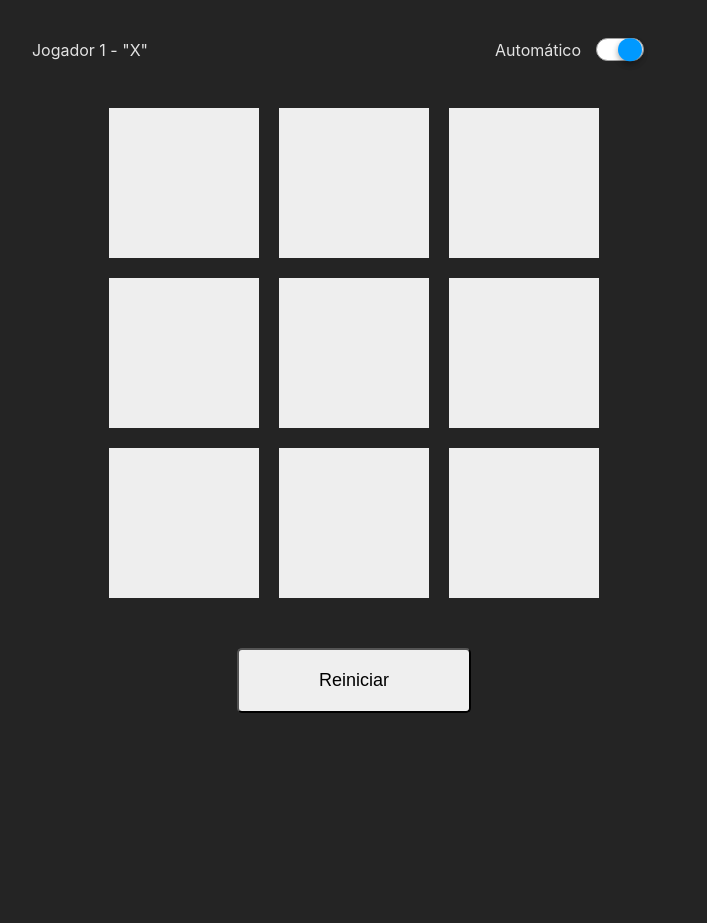
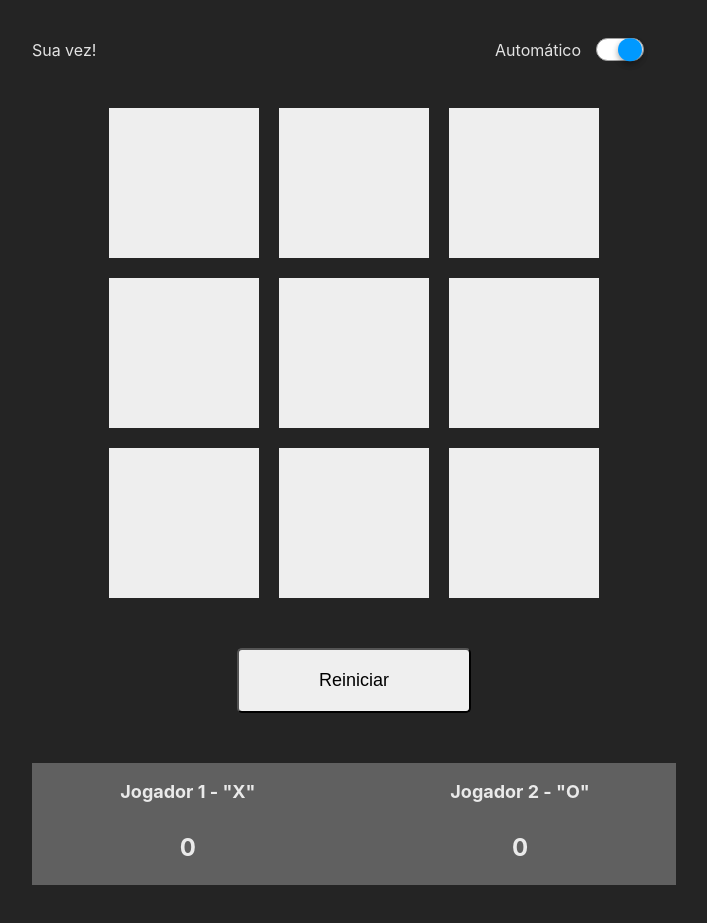
Before and after one commit to igorssc/jogo-da-velha, a React (Vite) app: page / in a window 1280 px wide. Shown: the part 125-1048 px from the top of the page, without its empty margins (286-993 px from the left). Before the commit the page ends 888 px from the top, so only its background shows below. Built offline with nearby package versions, Linux system fonts and the light colour scheme.

Commit message:
Add points

```diff
--- a/src/App.tsx
+++ b/src/App.tsx
@@ -4,17 +4,19 @@ import { Backdrop } from "./components/Backdrop";
 import { Button } from "./components/Button";
 import { Game } from "./components/Game";
 import { Header } from "./components/Header";
+import { Points } from "./components/Points";
 import { GameContext } from "./contexts/GameContext";
 
 export function App() {
-  const { playerWinner, isGameOver, restart } = useContext(GameContext);
+  const { playerWinner, isWeTied, restart } = useContext(GameContext);
 
   return (
     <>
-      {(playerWinner || isGameOver) && <Backdrop />}
+      {(playerWinner || isWeTied) && <Backdrop />}
       <Header />
       <Game />
       <Button onClick={restart}>Reiniciar</Button>
+      <Points />
     </>
   );
 }
--- a/src/components/Backdrop.module.css
+++ b/src/components/Backdrop.module.css
@@ -1,16 +1,24 @@
 .backdrop {
-  position: absolute;
+  position: fixed;
   display: flex;
   flex-direction: column;
   place-items: center;
   justify-content: center;
   top: 0;
   left: 0;
-  z-index: 15;
+  z-index: 20;
   width: 100vw;
   height: 100vh;
-  background: #000000;
+}
+
+.backdrop::before {
+  content: "";
+  width: 100%;
+  height: 100%;
+  background: #000;
+  position: absolute;
   opacity: 0.9;
+  z-index: -5;
 }
 
 .winner {
@@ -45,6 +53,25 @@
   }
 }
 
+.we_tied {
+  display: flex;
+  flex-direction: column;
+  place-items: center;
+  justify-content: center;
+}
+
+.we_tied h1 {
+  font-family: low_budget;
+  font-size: 44px;
+  color: #eab308;
+}
+
+@media (min-width: 768px) {
+  .we_tied h1 {
+    font-size: 192 !important;
+  }
+}
+
 .game_over {
   display: flex;
   flex-direction: column;
--- a/src/components/Backdrop.tsx
+++ b/src/components/Backdrop.tsx
@@ -5,24 +5,37 @@ import { Button } from "./Button";
 import { Fireworks } from "./Fireworks";
 
 export const Backdrop = () => {
-  const { playerWinner, restart, isGameOver } = useContext(GameContext);
+  const { playerWinner, restart, isWeTied, isAutomatic } =
+    useContext(GameContext);
 
   return (
     <>
       <div className={styles.backdrop}>
-        {playerWinner && (
+        {((!isAutomatic && playerWinner) ||
+          (isAutomatic && playerWinner === 1)) && (
           <div className={styles.winner}>
             <h1>Vitória</h1>
             <br />
             <h2>
-              Jogador {playerWinner} - "{playerWinner === 1 ? "X" : "O"}"
+              {isAutomatic && "Você ganhou!"}
+              {!isAutomatic &&
+                `
+                Jogador ${playerWinner} - "${playerWinner === 1 ? "X" : "O"}"
+                `}
             </h2>
             <Button onClick={restart}>Reiniciar</Button>
             <Fireworks />
           </div>
         )}
-        {isGameOver && (
+        {isAutomatic && playerWinner === 2 && (
           <div className={styles.game_over}>
+            <h1>Você perdeu :&#40;</h1>
+            <br />
+            <Button onClick={restart}>Reiniciar</Button>
+          </div>
+        )}
+        {isWeTied && (
+          <div className={styles.we_tied}>
             <h1>Deu velha! :&#40;</h1>
             <Button onClick={restart}>Reiniciar</Button>
           </div>
--- a/src/components/Header.module.css
+++ b/src/components/Header.module.css
@@ -17,7 +17,7 @@
   align-items: center;
 }
 
-.details p:last-child {
+.details .toggle {
   display: flex;
   gap: 15px;
 }
--- a/src/components/Header.tsx
+++ b/src/components/Header.tsx
@@ -12,9 +12,14 @@ export const Header = () => {
       <h1 className={styles.title}>Jogo da Velha</h1>
       <div className={styles.details}>
         <p className={styles.current_player}>
-          Jogador {currentPlayer} - "{currentPlayer === 1 ? "X" : "O"}"
+          {isAutomatic && currentPlayer === 1 && "Sua vez!"}
+          {isAutomatic && currentPlayer === 2 && "Pensando..."}
+          {!isAutomatic &&
+            `
+            Jogador ${currentPlayer} - "${currentPlayer === 1 ? "X" : "O"}"
+            `}
         </p>
-        <p>
+        <div className={styles.toggle}>
           Automático
           <Toggle
             isChecked={isAutomatic}
@@ -22,7 +27,7 @@ export const Header = () => {
               setIsAutomatic((prev) => !prev);
             }}
           />
-        </p>
+        </div>
       </div>
     </>
   );
--- /dev/null
+++ b/src/components/Points.module.css
@@ -0,0 +1,36 @@
+.box {
+  width: 100%;
+  background: #606060;
+  margin-bottom: 40px;
+}
+
+.points {
+  display: grid;
+  grid-template-columns: 1fr 1fr;
+  gap: 20px;
+}
+
+.points > div {
+  display: flex;
+  flex-direction: column;
+  align-items: center;
+  padding: 5px;
+}
+
+.points > div > h1 {
+  font-size: 12px;
+}
+
+.points > div > h2 {
+  font-size: 14px;
+}
+
+@media (min-width: 768px) {
+  .points > div > h1 {
+    font-size: 18px;
+  }
+
+  .points > div > h2 {
+    font-size: 24px;
+  }
+}
--- /dev/null
+++ b/src/components/Points.tsx
@@ -0,0 +1,24 @@
+import { useContext } from "react";
+import { GameContext } from "../contexts/GameContext";
+import styles from "./Points.module.css";
+
+export const Points = () => {
+  const { points } = useContext(GameContext);
+
+  return (
+    <>
+      <div className={styles.box}>
+        <div className={styles.points}>
+          <div>
+            <h1>Jogador 1 - "X"</h1>
+            <h2>{points[1]}</h2>
+          </div>
+          <div>
+            <h1>Jogador 2 - "O"</h1>
+            <h2>{points[2]}</h2>
+          </div>
+        </div>
+      </div>
+    </>
+  );
+};
--- a/src/contexts/GameContext.tsx
+++ b/src/contexts/GameContext.tsx
@@ -15,12 +15,13 @@ type GameData = {
   restart: () => void;
   currentPlayer: number;
   playerWinner: number | null;
-  isGameOver: boolean;
+  isWeTied: boolean;
   showLine: string | null;
   gameData: number[];
   setGameData: Dispatch<SetStateAction<number[]>>;
   isAutomatic: boolean;
   setIsAutomatic: Dispatch<SetStateAction<boolean>>;
+  points: { 1: number; 2: number };
 };
 
 export const GameContext = createContext({} as GameData);
@@ -32,8 +33,9 @@ export function GameProvider({ children }: GameProviderProps) {
   );
   const [currentPlayer, setCurrentPlayer] = useState(1);
   const [playerWinner, setPlayerWinner] = useState<number | null>(null);
-  const [isGameOver, setIsGameOver] = useState(false);
+  const [isWeTied, setIsWeTied] = useState(false);
   const [showLine, setShowLine] = useState<string | null>(null);
+  const [points, setPoints] = useState({ 1: 0, 2: 0 });
 
   const winnerCombinations = [
     [0, 1, 2, "line-1"],
@@ -68,7 +70,7 @@ export function GameProvider({ children }: GameProviderProps) {
       (values) => values.length !== 2 && (gameOver = false)
     );
 
-    setIsGameOver(gameOver);
+    setIsWeTied(gameOver);
   };
 
   const checkWinner = () => {
@@ -83,6 +85,11 @@ export function GameProvider({ children }: GameProviderProps) {
           gameData[combination[2] as number]
       ) {
         setPlayerWinner(gameData[combination[0] as number]);
+        setPoints((prev) => {
+          const newValue = { ...prev };
+          newValue[gameData[combination[0] as number] as 1 | 2] += 1;
+          return newValue;
+        });
         setShowLine(combination[3] as string);
         isWinner = true;
       }
@@ -95,7 +102,11 @@ export function GameProvider({ children }: GameProviderProps) {
     setCurrentPlayer(1);
     setGameData(Array.from({ length: 9 }, () => 0));
     setPlayerWinner(null);
-    setIsGameOver(false);
+    setIsWeTied(false);
+  };
+
+  const restartPoints = () => {
+    setPoints({ 1: 0, 2: 0 });
   };
 
   useEffect(() => {
@@ -109,6 +120,8 @@ export function GameProvider({ children }: GameProviderProps) {
     if (gameData.some((v) => v === 1 || v === 2)) {
       restart();
     }
+
+    restartPoints();
   }, [isAutomatic]);
 
   useEffect(() => {
@@ -173,7 +186,7 @@ export function GameProvider({ children }: GameProviderProps) {
           newGameData[positionSelected as number] = currentPlayer;
           return newGameData;
         });
-      }, Math.floor(Math.random() * 4000));
+      }, Math.floor(Math.random() * 3000));
     }
   }, [currentPlayer]);
 
@@ -183,12 +196,13 @@ export function GameProvider({ children }: GameProviderProps) {
         restart,
         currentPlayer,
         playerWinner,
-        isGameOver,
+        isWeTied,
         showLine,
         gameData,
         setGameData,
         isAutomatic,
         setIsAutomatic,
+        points,
       }}
     >
       {children}
```
